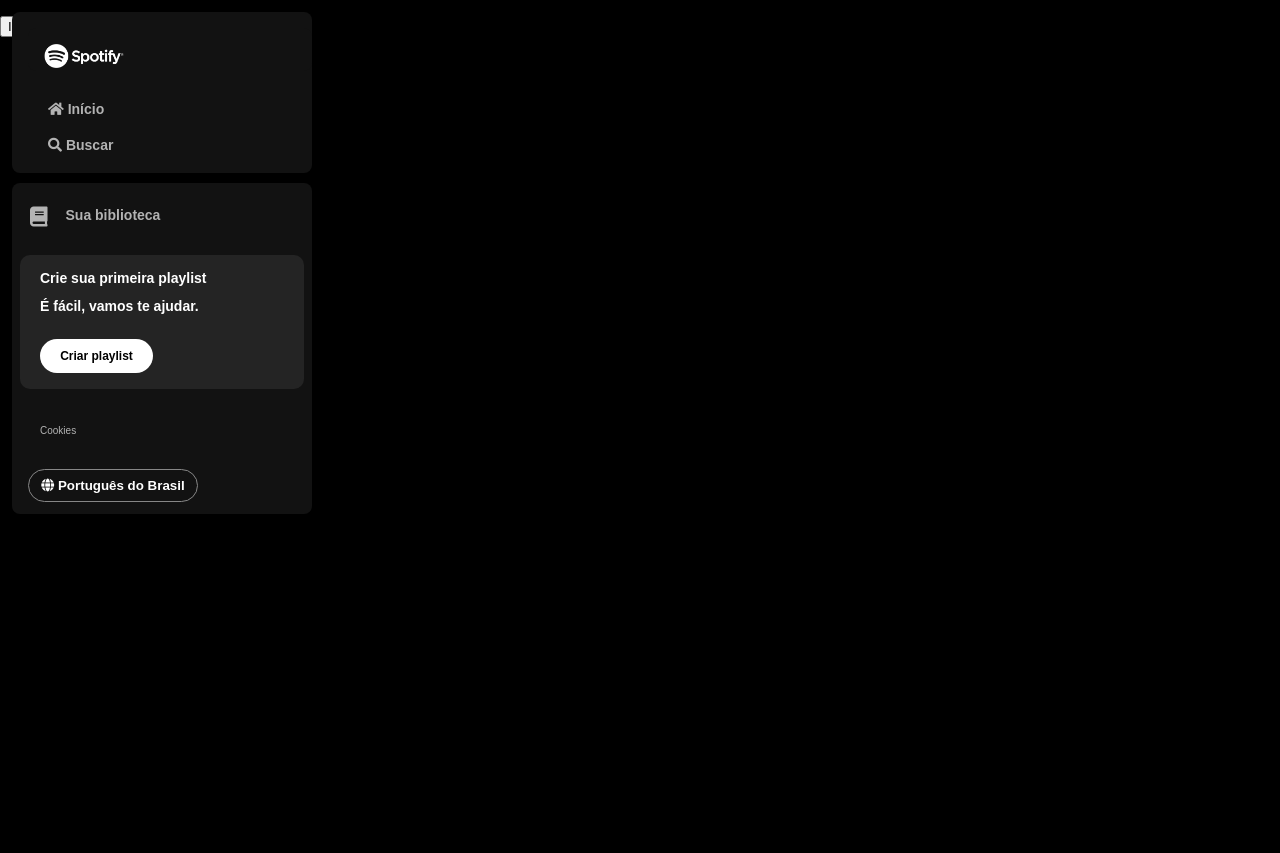
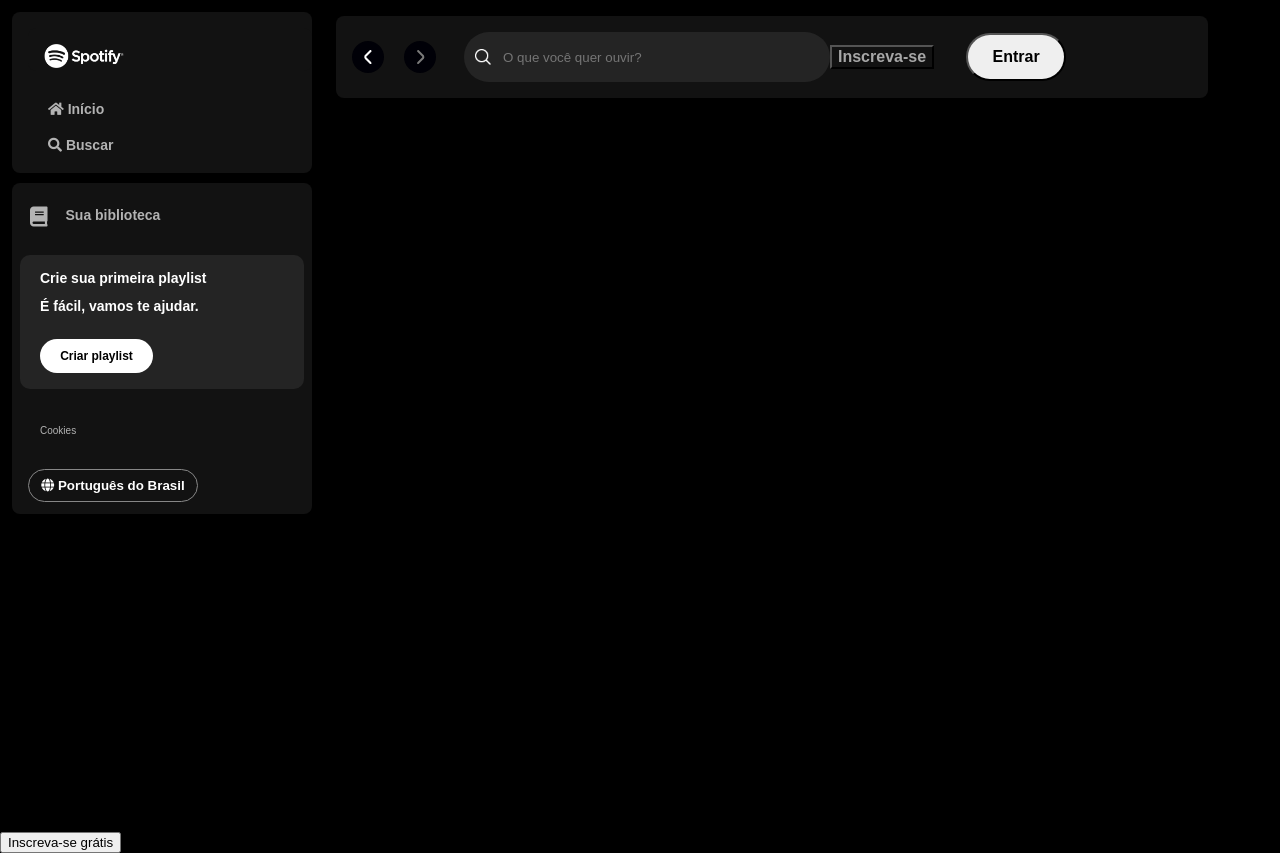
Before and after one commit to SLarissaS/Imersao-Alura, a plain HTML site: page index.html in a window 1280 px wide. Before the commit the page ends 800 px from the top, so only its background shows below. Drawn offline with Linux system fonts and the light colour scheme.

Commit message:
feat: Creation of a new CSS file and improvement in the vars.css file

```diff
--- a/index.html
+++ b/index.html
@@ -1,21 +1,31 @@
 <!DOCTYPE html>
 <html lang="en">
   <head>
-  <meta charset="UTF-8">
-  <meta name="viewport" content="width=device-width, initial-scale=1.0">
+    <meta charset="UTF-8" />
+    <meta name="viewport" content="width=device-width, initial-scale=1.0" />
     <title>Spotify Imersão</title>
-  <link rel="stylesheet" href="./src/styles/reset.css">
-  <link rel="stylesheet" href="./src/styles/vars.css">
-  <link rel="stylesheet" href="./src/styles/sidebar-footer.css">
-  <link rel="stylesheet" href="https://use.fontawesome.com/releases/v5.15.4/css/fontawesome.css">
-  <link rel="stylesheet" href="https://use.fontawesome.com/releases/v5.15.4/css/solid.css">
+    <link rel="stylesheet" href="./src/styles/reset.css" />
+    <link rel="stylesheet" href="./src/styles/vars.css" />
+    <link rel="stylesheet" href="./src/styles/sidebar-footer.css" />
+    <link rel="stylesheet" href="./src/styles/main-content.css">
+    <link
+      rel="stylesheet"
+      href="https://use.fontawesome.com/releases/v5.15.4/css/fontawesome.css"
+    />
+    <link
+      rel="stylesheet"
+      href="https://use.fontawesome.com/releases/v5.15.4/css/solid.css"
+    />
   </head>
   <body>
     <div class="sidebar">
       <nav class="sidebar__navigation">
         <div class="logo">
           <a href="">
-          <img src="./src/assets/icons/logo-spotify.png" alt="logo do spotify">
+            <img
+              src="./src/assets/icons/logo-spotify.png"
+              alt="Spotify logo"
+            />
           </a>
         </div>
         <ul>
@@ -67,13 +77,33 @@
 
     <main>
       <div class="main-container">
-
+        <nav class="header__navigation">
+          <div class="navigation">
+            <button class="arrow-left">
+              <img src="./src/assets/icons/small-left.png" alt="Left-pointing arrow">
+            </button>
+            <button class="arrow-right">
+              <img src="./src/assets/icons/small-right.png" alt="Right-pointing arrow">
+            </button>
+            <div class="header__search">
+              <img src="./src/assets/icons/search.png" alt="">
+              <input id="search-input" type="text" maxlength="800" placeholder="O que você quer ouvir?">
+            </div>
+            <div class="header__login">
+              <button class="subscribe">Inscreva-se</button>
+              <button class="login">Entrar</button>
+            </div>
+          </div>
+        </nav>
       </div>
     </main>
 
     <footer class="disclaimer-premium">
       <div class="text">
-      <p>Inscreva-se para curtir música ilimitada e podcasts só com alguns anuncios. Não precisa de cartão de crédito.</p>
+        <p>
+          Inscreva-se para curtir música ilimitada e podcasts só com alguns
+          anuncios. Não precisa de cartão de crédito.
+        </p>
       </div>
       <div class="button">
         <button type="button">Inscreva-se grátis</button>
--- /dev/null
+++ b/src/styles/main-content.css
@@ -0,0 +1,93 @@
+.main-container {
+  max-width: 800vw;
+  height: 100vh;
+  margin-left: 320px;
+  margin-right: 56px;
+}
+
+.header__navigation {
+  display: flex;
+  justify-content: space-between;
+  align-items: center;
+  padding: 16px;
+  margin: 16px;
+  border-radius: 8px;
+  background-color: #121212;
+}
+
+.header__navigation .navigation {
+  display: flex;
+  justify-content: space-around;
+  align-items: center;
+}
+
+.header__navigation .navigation .arrow-left {
+  margin-right: 1.25rem;
+}
+
+.header__navigation .navigation .arrow-right {
+  margin-right: 1.25rem;
+}
+
+.arrow-left, .arrow-right {
+  display: flex;
+  align-items: center;
+  justify-content: center;
+  width: 32px;
+  height: 32px;
+  background: var(--bg-icon);
+  background-color: var(--bg-arrow-color);
+  border-radius: 50%;
+  border: none;
+  cursor: pointer;
+}
+
+.header__login {
+  display: flex;
+  align-items: center;
+}
+
+.header__search {
+  display: flex;
+  align-items: center;
+  width: 364px;
+  height: 48px;
+  margin-left: 8px;
+  background-color: #242424;
+  border-radius: 500px;
+  border: 1px solid transparent;
+}
+
+.header__search img {
+  width: 16px;
+  height: 16px;
+  margin-left: 10px;
+}
+
+.header__search input {
+  background: transparent;
+  border: none;
+  padding: 0px 100px 0px 12px;
+  color: #fff;
+  text-overflow: ellipsis;
+  overflow: hidden;
+  white-space: nowrap;
+  outline: none;
+}
+
+.header__login .subscribe {
+  color: #a7a7a7;
+  font-size: 16px;
+  font-weight: 700;
+  background-color: transparent;
+  margin-right: 32px;
+}
+
+.header__login .login {
+  width: 100px;
+  height: 48px;
+  color: #000;
+  font-size: 16px;
+  font-weight: 700;
+  border-radius: 40px;
+}
--- a/src/styles/vars.css
+++ b/src/styles/vars.css
@@ -1,3 +1,5 @@
 :root{
   --font-dm-sans: "DM Sans", sans-serif;
+  --bg-icon: #131313;
+  --bg-arrow-color: rgba(0,0,07);
 }
```
Lines whose indentation alone changed are shown as unchanged.
